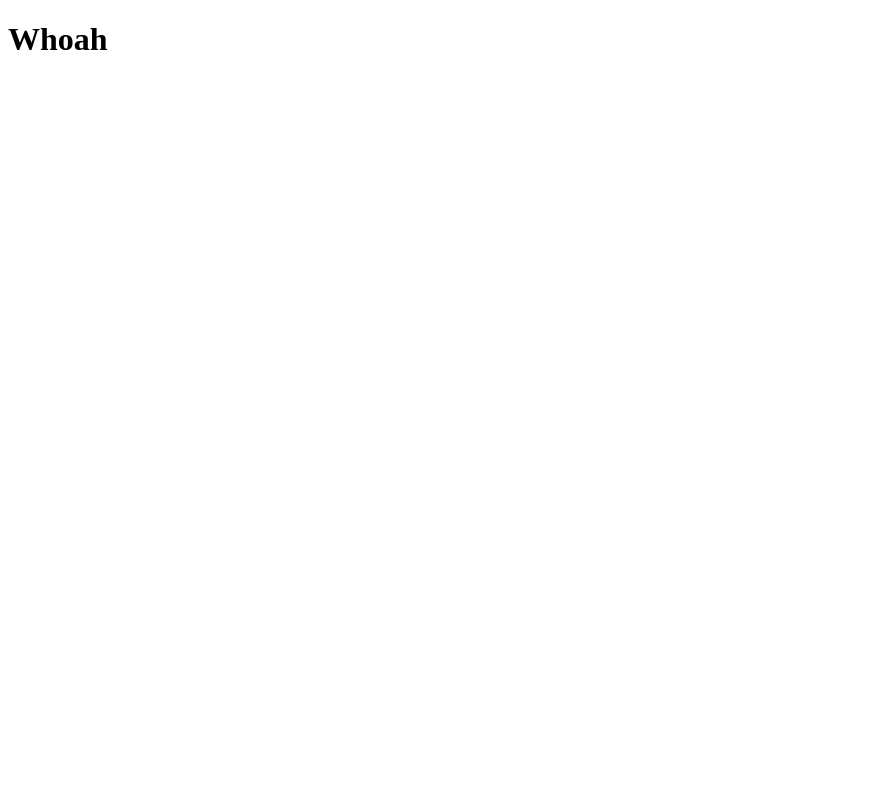
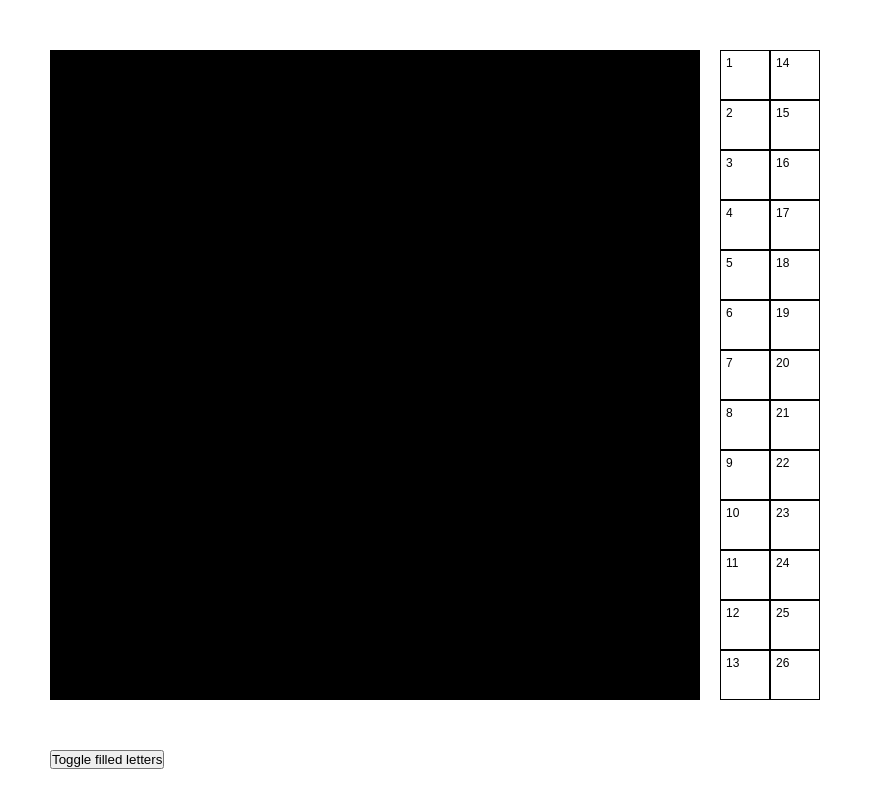
Before and after one commit to icbmike/code-cracker-builder, a React app: page / in a window 1280 px wide. Shown: the top 808 px of the page, without its empty margins (0-875 px from the left). Built offline with nearby package versions, Linux system fonts and the light colour scheme.

Commit message:
It's good enough

```diff
--- a/index.html
+++ b/index.html
@@ -4,6 +4,13 @@
 <head>
     <meta charset="utf-8" />
     <title>Webpack App</title>
+    <style>
+        * {
+            margin: 0;
+            padding: 0;
+            box-sizing: border-box;
+        }
+    </style>
 </head>
 
 <body>
--- a/package.json
+++ b/package.json
@@ -30,6 +30,6 @@
     "build:dev": "webpack --mode=development",
     "build:prod": "webpack --mode=production --node-env=production",
     "watch": "webpack --watch",
-    "serve": "webpack serve"
+    "start": "webpack serve"
   }
 }
--- a/src/App.tsx
+++ b/src/App.tsx
@@ -1,5 +1,45 @@
-import React from "react"
+import React, { useState } from "react"
+
+import { range } from "./range";
+
+import { Crossword } from "./Crossword";
+import { Code } from "./Code";
+import { AlphabetChar, Cell } from "./model";
+
+const initialCells = range(13).map(x => range(13).map(y => ({}) as Cell))
+
+const initialCode: Record<number, AlphabetChar | undefined> = {};
 
 export const App = () => {
-  return <h1>Whoah</h1>
+  const [cells, setCells] = useState(initialCells);
+  const [code, setCode] = useState(initialCode);
+  const [areLettersVisible, setAreLettersVisible] = useState(true);
+
+  const onSetLetter = (position: [number, number], char: AlphabetChar | undefined) => {
+    const [x, y] = position;
+    cells[x][y].letter = char;
+    setCells([...cells]);
+
+    let letters: AlphabetChar[] = [];
+
+    for (let i = 0; i < 13; i++) {
+      for (let j = 0; j < 13; j++) {
+        if (cells[i][j].letter && !letters.includes(cells[i][j].letter)) {
+          letters.push(cells[i][j].letter);
+        }
+      }
+    }
+
+    setCode(range(26).reduce((acc, next) => ({ ...acc, [next]: letters[next] }), {}));
+  }
+
+  return (
+    <div style={{ padding: '50px' }}>
+      <div style={{ display: 'flex', marginBottom: '50px' }}>
+        <Crossword cells={cells} code={code} onSetLetter={onSetLetter} areLettersVisible={areLettersVisible} />
+        <Code code={code} areLettersVisible={areLettersVisible} />
+      </div>
+      <button onClick={() => setAreLettersVisible(!areLettersVisible)}>Toggle filled letters</button>
+    </div>
+  );
 }
--- /dev/null
+++ b/src/Code.tsx
@@ -0,0 +1,29 @@
+import React from "react"
+
+import { AlphabetChar } from "./model";
+import { range } from "./range";
+
+import "./code.scss"
+
+interface CodeProps {
+  code: Record<number, AlphabetChar>;
+  areLettersVisible: boolean;
+}
+
+export const Code = ({ code, areLettersVisible }: CodeProps) => {
+  return (
+    <div className="code">
+      {range(13).map(i => (
+        <div className="row" key={i}>
+          <div className="numberMapping">
+            <div className="number">{i + 1}</div>
+            <span className={'mapping' + (areLettersVisible ? 'is-visible' : '')}>{code[i]}</span>
+          </div>
+          <div className="numberMapping">
+            <div className="number">{i + 14}</div>
+            <span className={'mapping' + (areLettersVisible ? 'is-visible' : '')}>{code[i + 13]}</span>
+          </div>
+        </div>
+      ))}
+    </div>)
+}
--- /dev/null
+++ b/src/Crossword.tsx
@@ -0,0 +1,69 @@
+import React, { ChangeEvent } from "react"
+
+import { AlphabetChar, Cell, isAlphabetChar } from "./model"
+
+import "./crossword.scss"
+
+type InverseCode = {
+  [k: string]: number
+}
+
+interface CellInputProps {
+  cell: Cell;
+  position: [number, number];
+  onSetLetter: (position: [number, number], letter: AlphabetChar | undefined) => void,
+  inverseCode: InverseCode;
+  areLettersVisible: boolean;
+}
+
+const CellInput = ({ cell, position, onSetLetter, inverseCode, areLettersVisible }: CellInputProps) => {
+  const onChange = (e: ChangeEvent<HTMLInputElement>) => {
+    const char = e.target.value.toLowerCase()
+    if (isAlphabetChar(char)) {
+      onSetLetter(position, char);
+      e.target.value = char;
+    }
+    else {
+      e.target.value = ''
+      onSetLetter(position, undefined);
+    }
+  }
+
+  const classes = [
+    'cell-input',
+    (cell.letter ? 'is-filled' : ''),
+    (areLettersVisible ? 'is-visible' : '')
+  ].join(' ');
+
+  return <div className="cell">
+    <div className="cell-number">{cell.letter ? inverseCode[cell.letter] : ''}</div>
+    <input type="text"
+      value={cell.letter ?? ''}
+      maxLength={1}
+      onChange={onChange}
+      className={classes} />
+  </div>
+}
+
+interface CrosswordProps {
+  cells: Cell[][];
+  onSetLetter: (position: [number, number], letter: AlphabetChar) => void,
+  code: Record<number, AlphabetChar | undefined>;
+  areLettersVisible: boolean;
+}
+
+export const Crossword = ({ cells, onSetLetter, code, areLettersVisible }: CrosswordProps) => {
+  const inverseCode: InverseCode = Object.entries(code)
+    .filter(([number, char]) => !!char)
+    .reduce((acc, [number, char]) => ({ ...acc, [char]: parseInt(number) + 1 }), {})
+
+  return (
+    <div className="crossword">
+      {cells.map((row, i) => (
+        <div key={i}>
+          {row.map((cell, j) => <CellInput areLettersVisible={areLettersVisible} inverseCode={inverseCode} onSetLetter={onSetLetter} cell={cell} key={j} position={[i, j]} />)}
+        </div>
+      ))}
+    </div>
+  )
+}
--- /dev/null
+++ b/src/code.scss
@@ -0,0 +1,34 @@
+.code {
+  font-family: Arial, Helvetica, sans-serif;
+}
+
+.numberMapping {
+  display: inline-block;
+  width: 50px;
+  height: 50px;
+  position: relative;
+  border: 1px solid black;
+  text-align: center;
+  font-size: 25px;
+  text-transform: uppercase;
+  line-height: 50px;
+  color: black;
+  background-color: white;
+}
+
+.number {
+  position: absolute;
+  top: 5px;
+  left: 5px;
+  font-size: 12px;
+  line-height: normal;
+}
+
+.mapping:not(.is-visible) {
+  color: white;
+}
+
+.row {
+  height: 50px;
+  display: flex;
+}
--- /dev/null
+++ b/src/crossword.scss
@@ -0,0 +1,37 @@
+.crossword {
+  margin-right: 20px;
+}
+
+.cell {
+  display: inline-block;
+  width: 50px;
+  height: 50px;
+  position: relative;
+
+  &-number {
+    position: absolute;
+    top: 5px;
+    left: 5px;
+    font-size: 12px;
+  }
+
+  &-input {
+    text-align: center;
+    text-transform: uppercase;
+    font-size: 25px;
+    display: inline-block;
+    width: 50px;
+    height: 50px;
+    background: black;
+    border: 1px solid black;
+
+    &.is-filled {
+      background: white;
+      color: black;
+
+      &:not(.is-visible) {
+        color: white
+      }
+    }
+  }
+}
--- /dev/null
+++ b/src/model.ts
@@ -0,0 +1,9 @@
+export type AlphabetChar = 'a' | 'b' | 'c' | 'd' | 'e' | 'f' | 'g' | 'h' | 'i' | 'j' | 'k' | 'l' | 'm' | 'n' | 'o' | 'p' | 'q' | 'r' | 's' | 't' | 'u' | 'v' | 'w' | 'x' | 'y' | 'z';
+
+export const isAlphabetChar = (input: string): input is AlphabetChar => {
+  return /[A-Za-z]{1}/.test(input);
+}
+
+export interface Cell {
+  letter?: AlphabetChar
+}
--- /dev/null
+++ b/src/range.ts
@@ -0,0 +1,2 @@
+export const range = (size: number, startAt = 0) =>
+  [...Array(size).keys()].map(i => i + startAt);
--- a/tsconfig.json
+++ b/tsconfig.json
@@ -4,7 +4,7 @@
     "noImplicitAny": true,
     "module": "NodeNext",
     "moduleResolution": "NodeNext",
-    "target": "es5",
+    "target": "ESNext",
     "jsx": "react"
   },
   "files": [
```
